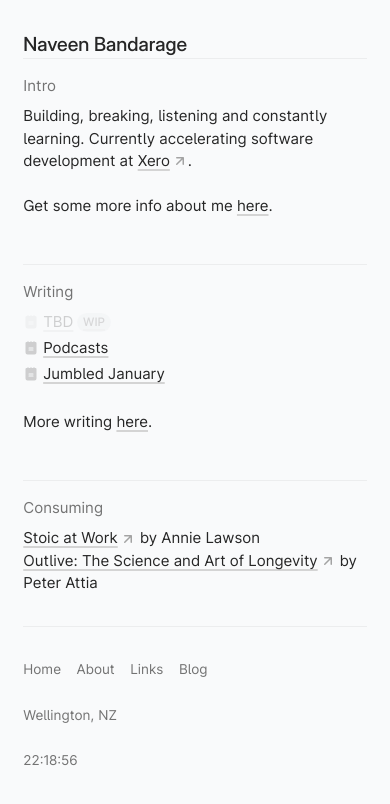
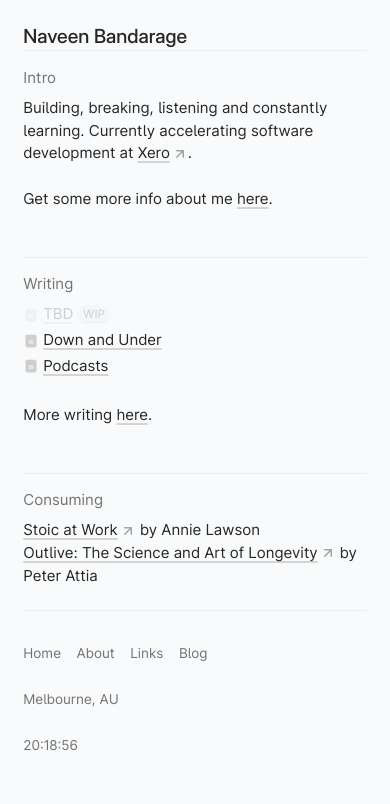
Before and after one commit to NaveenBandarage/www., a Next.js app: page / in a window 390 px wide. Shown: the top 804 px of the page. Built offline with nearby package versions, Linux system fonts and the light colour scheme; what tailwindcss-touch would draw is missing.

Commit message:
initial commit and reformating

```diff
--- a/components/Footer/index.tsx
+++ b/components/Footer/index.tsx
@@ -9,17 +9,17 @@ export default function Footer() {
   const [currentTime, setCurrentTime] = useState("");
 
   useEffect(() => {
-    // Get the current local time in Wellington, New Zealand
-    const wellingtonTime = moment().tz("Pacific/Auckland").format("HH:mm:ss");
+    // Get the current local time in Melbourne, Australia
+    const melbourneTime = moment().tz("Australia/Melbourne").format("HH:mm:ss");
 
     // Set the current local time
-    setCurrentTime(wellingtonTime);
+    setCurrentTime(melbourneTime);
   }, []); // Run this effect only once on component mount
 
   return (
-    <footer className="m:px-0 flex justify-center px-6 pt-8 sm:pt-32">
+    <footer className="m:px-0 flex justify-center px-6 pt-6 sm:pt-32">
       <div className="max-w-main flex-1">
-        <div className="flex h-full w-full items-end justify-between border-t border-solid border-neutral-500/10 pt-8 dark:border-neutral-900">
+        <div className="flex h-full w-full items-end justify-between border-t border-solid border-neutral-500/10 pt-8 pb-8 dark:border-neutral-900">
           <div className="flex-2">
             <ul className="flex gap-4 pb-6">
               <li>
@@ -45,7 +45,7 @@ export default function Footer() {
             </ul>
             <ul className="flex flex-col">
               <li className="link-fade">
-                <p>Wellington, NZ</p>
+                <p>Melbourne, AU</p>
                 <p>{currentTime}</p>
               </li>
             </ul>
--- a/components/Layouts/index.tsx
+++ b/components/Layouts/index.tsx
@@ -5,7 +5,7 @@ import { Analytics } from "@vercel/analytics/react";
 export function Main({ children }) {
   return (
     <>
-      <main className="m:px-0 flex justify-center px-6 pt-8 sm:pt-32">
+      <main className="m:px-0 flex justify-center px-6 pt-6 sm:pt-12">
         <article className="w-full max-w-main grow">{children}</article>
       </main>
       <Footer />
--- a/pages/about.tsx
+++ b/pages/about.tsx
@@ -61,7 +61,7 @@ export default function About() {
               <LinkExternal href="//xero.com">Xero</LinkExternal>
             </div>
             <div className="pt-1 text-sm text-neutral-500 [font-variation-settings:'opsz'_14] dark:text-silver-dark">
-              Wellington, NZ
+              Melbourne, AU
             </div>
           </dd>
           <dt className="list-title mt-4 border-none pt-0 sm:mt-0">
--- /dev/null
+++ b/posts/down-and-under.mdx
@@ -0,0 +1,49 @@
+---
+title: "Down and Under"
+description: "A blog post for where I've been, what's happened and what's next."
+date: "2024-08-16"
+tldr: "Changes in life."
+meta: "I used to struggle with what to watch now I have a backlog of stuff."
+---
+
+It's the end of April and I haven't wrote anything since January. So to ease myself into the habit of writing I'm going to share the podcasts that I've been enjoying.
+
+> wooimabouttomakeanameformyselfere
+>
+> - Gambit(Channing Tatum)
+
+## Podcasts
+
+I've kinda leaned off listening to music. I still bump stuff when I'm at the gym or listen to mixes while I'm working. But generally speaking I don't listen to as much music as I used to. What's filled that void instead is Podcasts and a wide variety of them. So, in no particular order here are the podcasts that I've been listening to:
+
+- [Flagrant (and the patreon)](https://www.youtube.com/@OfficialFlagrant)
+
+- [Brilliant Idiots](https://www.youtube.com/@BrilliantIdiotsPod)
+
+- [What Now with Trevor Noah](https://open.spotify.com/show/122imavATqSE7eCyXIcqZL?si=eeabae88a9f24487)
+
+- [The Ringer MMA Show](https://open.spotify.com/show/6Hz0d62BaXRMih8RjZ5Hov?si=25312b86055845f7)
+
+- [Nightcap](https://www.youtube.com/@NightcapShow_)
+
+After reflecting seems like I'm listening to a lot of sports related podcasts haha. I'm always open to recommendations, so if you have some please do send them my way.
+
+## Random:
+
+Recently, I went back to the land of the free, the USA, with by my brother. The experience proved to be truly eye-opening in numerous ways. While I am American, my formative years and the person I've become were shaped outside its borders, so returning felt both oddly familiar and somewhat distant. Nonetheless, it was a journey I thoroughly enjoyed, and I plan to share more about it in a write-up soon.
+
+Naveen
+
+# Change in Country
+
+Why I moved
+
+What it feels like and thoughts so far
+
+It's only been 3 or so weeks since I've moved. In that time, I feel like a lot has changed and a lot just feels different. Well duh, changing country
+
+# Feelings around work
+
+# Ideas and plans
+
+# Movies and content
```
